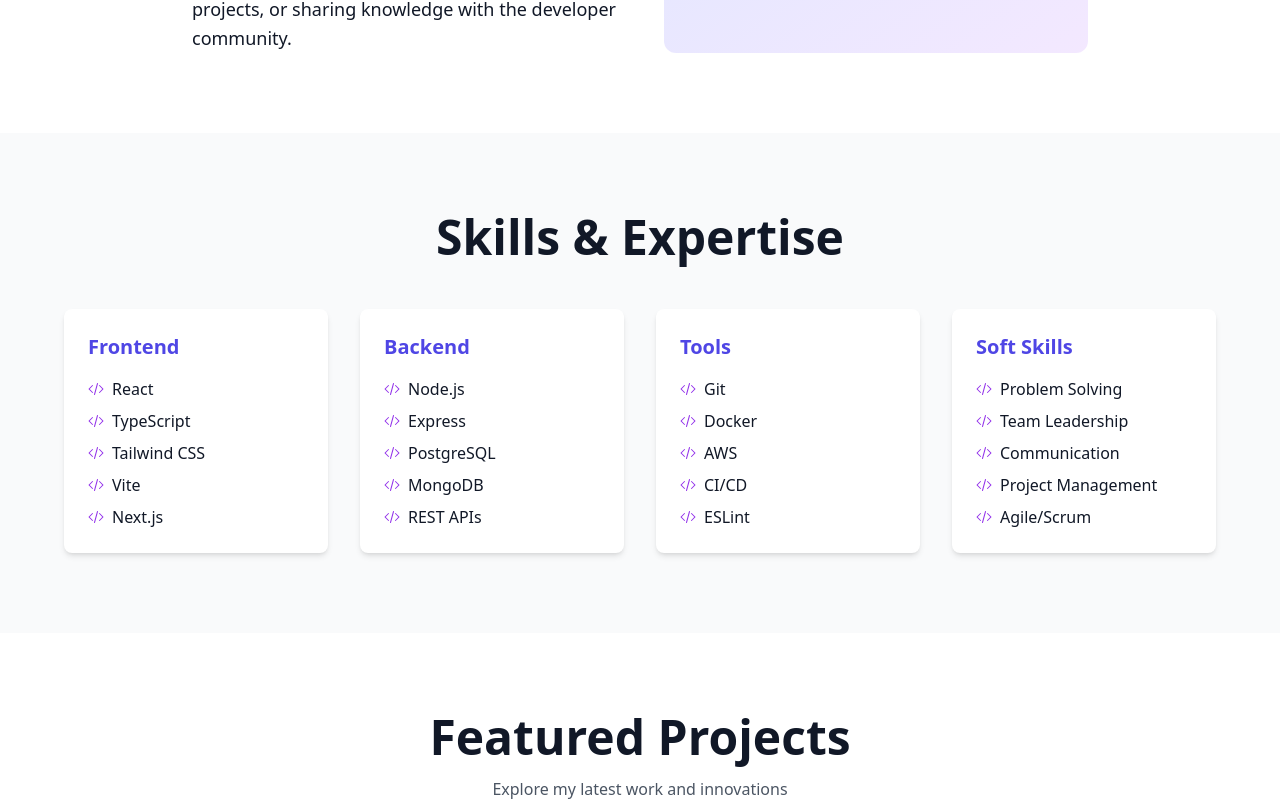
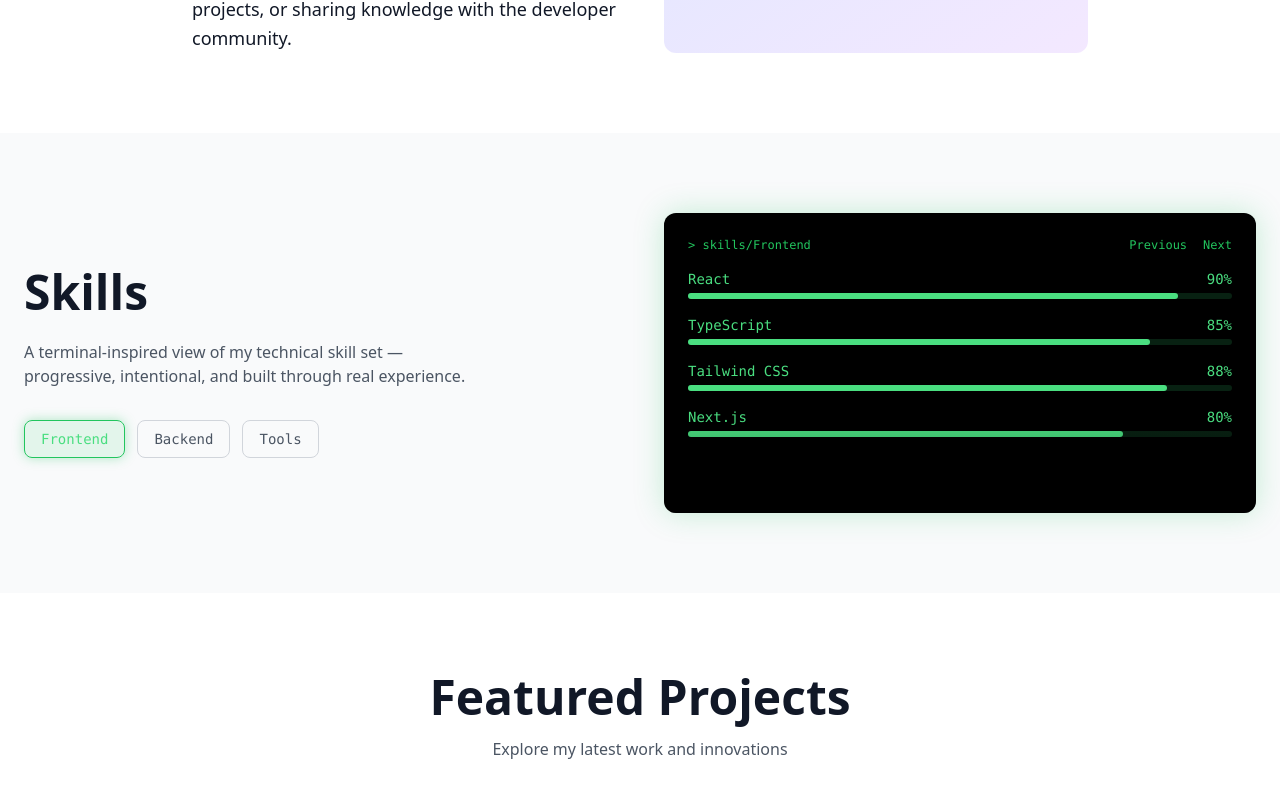
Before and after one commit to revieqt/portfolio, a React (Vite) app: page / in a window 1280 px wide. Shown: the part 1210-2018 px from the top of the page. Built offline with nearby package versions, Linux system fonts and the light colour scheme; a web font is replaced by a local one.

Commit message:
Update: resume attached

```diff
--- a/src/components/Footer.tsx
+++ b/src/components/Footer.tsx
@@ -20,7 +20,7 @@ export default function Footer() {
               </span>
             </p>
             <p className="text-xs text-gray-500 dark:text-gray-500">
-              Veni, Vidi, Vici.
+              Based in the Philippines · Open for opportunities
             </p>
           </div>
 
@@ -69,9 +69,10 @@ export default function Footer() {
         </div>
 
         {/* Bottom */}
-        <div className="mt-6 text-center text-xs text-gray-400 dark:text-gray-500">
-          Built with React, TypeScript, Tailwind CSS
-        </div>
+        <button onClick={() => window.open("/resume.pdf", "_blank")}
+         className="mt-6 text-center text-xs text-gray-400 dark:text-gray-500 hover:underline">
+          View Resume
+        </button>
       </div>
     </footer>
   );
--- a/src/components/Navbar.tsx
+++ /dev/null
@@ -1,25 +0,0 @@
-import { SunIcon, MoonIcon } from "@heroicons/react/24/solid";
-
-interface NavbarProps {
-  darkMode: boolean;
-  setDarkMode: (value: boolean) => void;
-}
-
-export default function Navbar({ darkMode, setDarkMode }: NavbarProps) {
-  return (
-    <nav className="sticky top-0 z-50 backdrop-blur-sm bg-white/90 dark:bg-gray-900/90 border-b border-gray-200 dark:border-gray-800">
-      <div className="max-w-6xl mx-auto flex justify-between items-center p-6">
-        <div className="text-2xl font-bold bg-gradient-to-r from-indigo-600 to-purple-600 bg-clip-text text-transparent">
-          Dev Portfolio
-        </div>
-        <button
-          onClick={() => setDarkMode(!darkMode)}
-          className="p-2 rounded-full border border-gray-400 dark:border-gray-200 hover:bg-gray-100 dark:hover:bg-gray-800 transition"
-          aria-label="Toggle dark mode"
-        >
-          {darkMode ? <SunIcon className="w-5 h-5" /> : <MoonIcon className="w-5 h-5" />}
-        </button>
-      </div>
-    </nav>
-  );
-}
--- a/src/components/Skills.tsx
+++ b/src/components/Skills.tsx
@@ -1,31 +1,214 @@
-import { CodeBracketIcon } from "@heroicons/react/24/solid";
+import { useEffect, useRef, useState } from "react";
+
+type SkillItem = { name: string; percent: number };
+type SkillGroup = { category: string; items: SkillItem[] };
+
+const SKILLS: SkillGroup[] = [
+  {
+    category: "Frontend",
+    items: [
+      { name: "React", percent: 90 },
+      { name: "TypeScript", percent: 85 },
+      { name: "Tailwind CSS", percent: 88 },
+      { name: "Next.js", percent: 80 },
+    ],
+  },
+  {
+    category: "Backend",
+    items: [
+      { name: "Node.js", percent: 85 },
+      { name: "Express", percent: 82 },
+      { name: "PostgreSQL", percent: 78 },
+      { name: "MongoDB", percent: 75 },
+    ],
+  },
+  {
+    category: "Tools",
+    items: [
+      { name: "Git", percent: 90 },
+      { name: "Docker", percent: 70 },
+      { name: "AWS", percent: 65 },
+      { name: "CI/CD", percent: 72 },
+    ],
+  },
+];
 
 export default function Skills() {
-  const skills = [
-    { category: "Frontend", items: ["React", "TypeScript", "Tailwind CSS", "Vite", "Next.js"] },
-    { category: "Backend", items: ["Node.js", "Express", "PostgreSQL", "MongoDB", "REST APIs"] },
-    { category: "Tools", items: ["Git", "Docker", "AWS", "CI/CD", "ESLint"] },
-    { category: "Soft Skills", items: ["Problem Solving", "Team Leadership", "Communication", "Project Management", "Agile/Scrum"] },
-  ];
+  const [groupIndex, setGroupIndex] = useState(0);
+  const [visible, setVisible] = useState(false);
+
+  const [categoryText, setCategoryText] = useState("");
+  const [lines, setLines] = useState<
+    { name: string; percent: string; bar: number }[]
+  >([]);
+
+  const ref = useRef<HTMLDivElement>(null);
+
+  /* ---------------- Visibility ---------------- */
+  useEffect(() => {
+    const observer = new IntersectionObserver(
+      ([e]) => setVisible(e.isIntersecting),
+      { threshold: 0.3 }
+    );
+    if (ref.current) observer.observe(ref.current);
+    return () => observer.disconnect();
+  }, []);
+
+  /* ---------------- Typing Engine ---------------- */
+  useEffect(() => {
+    if (!visible) return;
+
+    let cancelled = false;
+    const current = SKILLS[groupIndex];
+
+    const sleep = (ms: number) =>
+      new Promise((r) => setTimeout(r, ms));
+
+    const run = async () => {
+      setCategoryText("");
+      setLines([]);
+
+      // Type category
+      for (const char of current.category) {
+        if (cancelled) return;
+        setCategoryText((prev) => prev + char);
+        await sleep(60);
+      }
+
+      // Type each item
+      for (const item of current.items) {
+        if (cancelled) return;
+
+        let name = "";
+        let percent = "";
+
+        setLines((prev) => [...prev, { name: "", percent: "", bar: 0 }]);
+        const index = current.items.indexOf(item);
+
+        // Type name
+        for (const char of item.name) {
+          if (cancelled) return;
+          name += char;
+          setLines((prev) => {
+            const copy = [...prev];
+            copy[index].name = name;
+            return copy;
+          });
+          await sleep(35);
+        }
+
+        // Type percent
+        for (const char of `${item.percent}%`) {
+          if (cancelled) return;
+          percent += char;
+          setLines((prev) => {
+            const copy = [...prev];
+            copy[index].percent = percent;
+            return copy;
+          });
+          await sleep(40);
+        }
+
+        // Animate bar
+        for (let i = 0; i <= item.percent; i++) {
+          if (cancelled) return;
+          setLines((prev) => {
+            const copy = [...prev];
+            copy[index].bar = i;
+            return copy;
+          });
+        }
+      }
+    };
+
+    run();
+
+    const auto = setTimeout(next, 10000);
+
+    return () => {
+      cancelled = true;
+      clearTimeout(auto);
+    };
+  }, [groupIndex, visible]);
+
+  const next = () =>
+    setGroupIndex((i) => (i + 1) % SKILLS.length);
+  const prev = () =>
+    setGroupIndex((i) => (i === 0 ? SKILLS.length - 1 : i - 1));
 
   return (
-    <section className="py-20 px-6 bg-gray-50 dark:bg-gray-900">
-      <div className="max-w-6xl mx-auto">
-        <h2 className="text-5xl font-bold text-center mb-12">Skills & Expertise</h2>
-        <div className="grid md:grid-cols-2 lg:grid-cols-4 gap-8">
-          {skills.map((skillGroup) => (
-            <div key={skillGroup.category} className="bg-white dark:bg-gray-800 rounded-lg p-6 shadow-md">
-              <h3 className="text-xl font-bold mb-4 text-indigo-600 dark:text-indigo-400">{skillGroup.category}</h3>
-              <div className="space-y-2">
-                {skillGroup.items.map((skill) => (
-                  <div key={skill} className="flex items-center gap-2">
-                    <CodeBracketIcon className="w-4 h-4 text-purple-600" />
-                    <span>{skill}</span>
-                  </div>
-                ))}
+    <section
+      ref={ref}
+      className="relative bg-gray-50 dark:bg-gray-900 py-20 px-6"
+    >
+      <div className="mx-auto max-w-7xl grid gap-12 lg:grid-cols-2 items-center">
+        {/* LEFT */}
+<div>
+  <h2 className="text-5xl font-bold mb-6">Skills</h2>
+
+  <p className="text-gray-600 dark:text-gray-400 max-w-md mb-8">
+    A terminal-inspired view of my technical skill set — progressive,
+    intentional, and built through real experience.
+  </p>
+
+  {/* CATEGORY BUTTONS */}
+  <div className="flex flex-wrap gap-3">
+    {SKILLS.map((skill, i) => (
+      <button
+        key={skill.category}
+        onClick={() => setGroupIndex(i)}
+        className={`
+          px-4 py-2 rounded-lg font-mono text-sm transition
+          border
+          ${
+            groupIndex === i
+              ? "bg-green-500/10 text-green-400 border-green-500 shadow-[0_0_12px_rgba(34,197,94,0.35)]"
+              : "border-gray-300 dark:border-gray-700 text-gray-600 dark:text-gray-400 hover:border-green-400 hover:text-green-400"
+          }
+        `}
+      >
+        {skill.category}
+      </button>
+    ))}
+  </div>
+</div>
+
+        {/* RIGHT — CONSOLE */}
+        <div className="relative">
+          <div className="rounded-xl bg-black p-6 font-mono text-sm text-green-400 min-h-[300px]
+            shadow-[0_0_30px_rgba(34,197,94,0.25)]">
+            <div className="mb-4 flex justify-between text-xs text-green-500">
+              <span>&gt; skills/{categoryText}</span>
+              <div className="flex gap-4">
+                <button onClick={prev} className="hover:underline">
+                  Previous
+                </button>
+                <button onClick={next} className="hover:underline">
+                  Next
+                </button>
               </div>
             </div>
-          ))}
+
+            <div className="space-y-4">
+              {lines.map((line, i) => (
+                <div key={i}>
+                  <div className="flex justify-between">
+                    <span>{line.name}</span>
+                    <span>{line.percent}</span>
+                  </div>
+
+                  <div className="mt-1 h-1.5 bg-green-900/40 rounded">
+                    <div
+                      className="h-full bg-green-400 rounded transition-all"
+                      style={{ width: `${line.bar}%` }}
+                    />
+                  </div>
+                </div>
+              ))}
+            </div>
+          </div>
+
+          <div className="pointer-events-none absolute bottom-0 left-0 h-24 w-full bg-gradient-to-t from-black/60 to-transparent rounded-b-xl" />
         </div>
       </div>
     </section>
```
Also changed, not shown: 1 other file (tests, documents, lock files or other folders).
